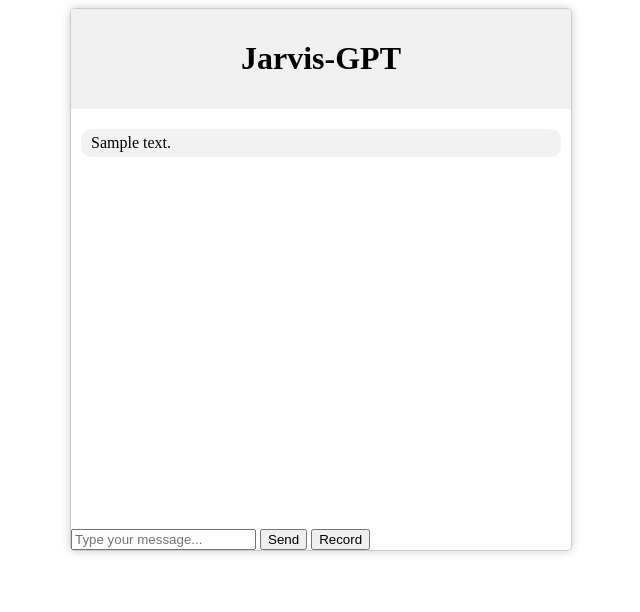
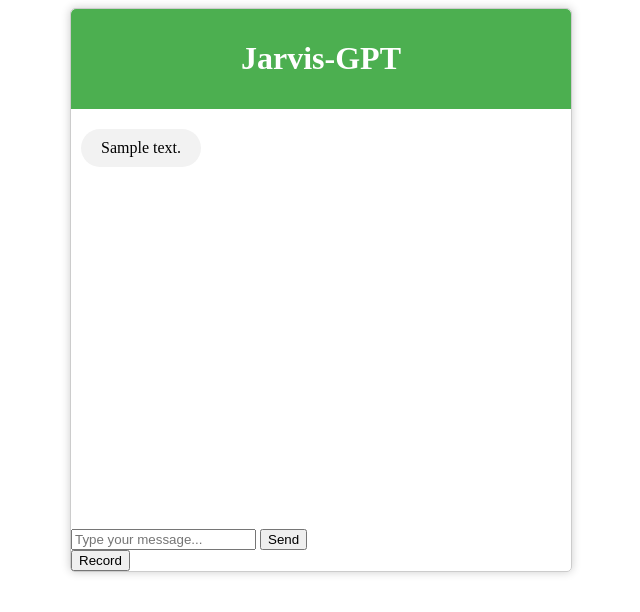
Before and after one commit to Yordi23/jarvis-gpt, a Flask app: template templates/chat.html in a window 1280 px wide. Shown: the top 612 px of the page, without its empty margins (319-959 px from the left). Run offline with Flask 2, Linux system fonts and the light colour scheme; the template is opened without the code that fills it: most values are stand-ins (such as "Sample title", 1, 10 or a date in 2020).

Commit message:
fix bug and improve css

```diff
--- a/app.py
+++ b/app.py
@@ -57,7 +57,7 @@ def send_audio():
     save_path = generate_audio_from_text(bot_response)
 
     transcribe_message = insert_new_message(transcribed_text, "user")
-    response_message = insert_new_message(transcribed_text, "bot", save_path)
+    response_message = insert_new_message(bot_response, "bot", save_path)
 
     return jsonify(success=True, response_messages=[transcribe_message, response_message, ])
 
--- a/static/style.css
+++ b/static/style.css
@@ -7,10 +7,12 @@
 }
 
 .chat-header {
-	background-color: #f1f1f1;
+	background-color: #4caf50;
+	color: white;
 	padding: 10px;
 	border-radius: 5px 5px 0 0;
 	text-align: center;
+	font-weight: bold;
 }
 
 .chat-history {
@@ -41,17 +43,30 @@
 
 .message.user {
 	background-color: #e6f7ff;
-	border-radius: 10px;
-	padding: 5px 10px;
+	border-radius: 20px;
+	padding: 10px 20px;
 	margin: 10px 0;
+	display: inline-block;
+	max-width: 70%;
 }
 
 .message.bot {
 	background-color: #f2f2f2;
-	border-radius: 10px;
-	padding: 5px 10px;
+	border-radius: 20px;
+	padding: 10px 20px;
 	margin: 10px 0;
+	display: inline-block;
+	max-width: 70%;
 }
+
+.message.user .user {
+	color: #4caf50;
+}
+
+.message.bot .user {
+	color: #555;
+}
+
 /*
 .chat-message {
     padding: 10px;
--- a/templates/chat.html
+++ b/templates/chat.html
@@ -33,8 +33,8 @@
 						id="message-input"
 					/>
 					<button type="submit">Send</button>
-					<button id="record-button">Record</button>
 				</form>
+				<button id="record-button">Record</button>
 			</div>
 		</div>
 		<script>
```
